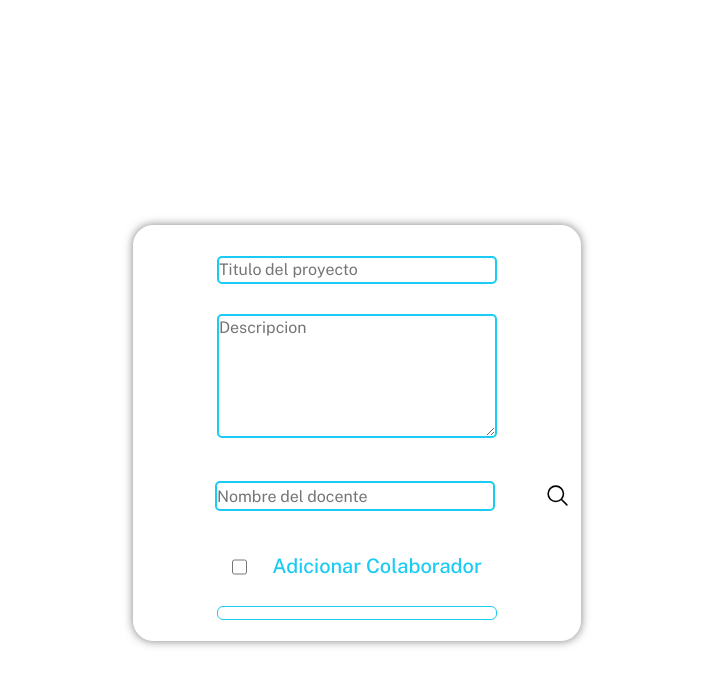
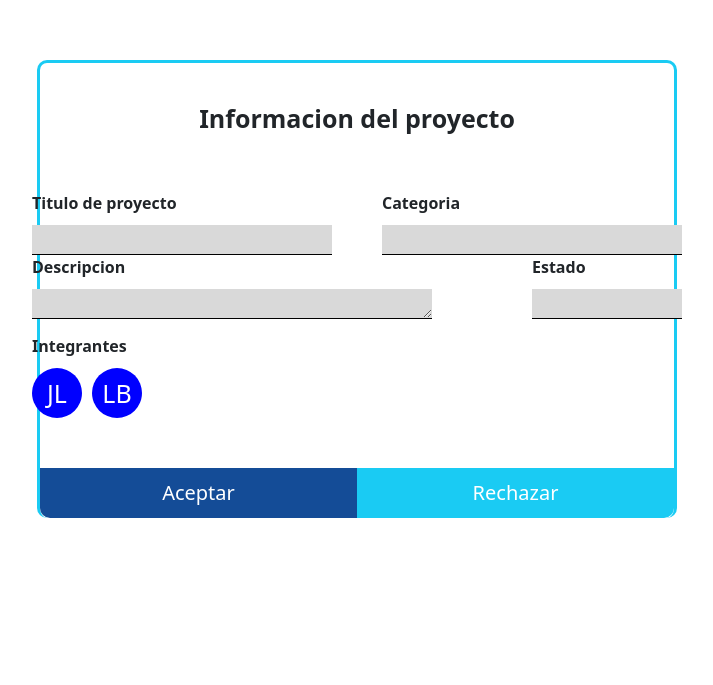
Before and after one commit to JoseLarrada/FrontEndJectCheck, a React (Create React App) app: page /pruebas in a window 1280 px wide. Shown: the part 111-796 px from the top of the page, without its empty margins (283-996 px from the left). Built offline with nearby package versions, Linux system fonts and the light colour scheme.

Commit message:
Componente para ver informacion de proyectos

```diff
--- /dev/null
+++ b/src/Components/viewInfoProject.js
@@ -0,0 +1,45 @@
+import React from 'react'
+import '../styles/inforProject.css'
+
+function viewInfoProject() {
+  return (
+    <div className='viewInfo'>
+        <h1 className='principal_title'>Informacion del proyecto</h1>
+        <div className="bodyInfo">
+            <section className='principal_information'>
+                <span className='info_position'>
+                    <label htmlFor="">Titulo de proyecto</label>
+                    <input type="text" className='input_desing'/>
+                </span>
+                <span className='info_position'>
+                    <label htmlFor="">Categoria</label>
+                    <input type="text" className='input_desing'/>
+                </span>
+            </section>
+            <section className='principal_information'>
+                <span className='info_position'>
+                    <label htmlFor="">Descripcion</label>
+                    <textarea name="" id="" className='input_desing inp_desc'></textarea>
+                </span>
+                <span className='info_position'>
+                    <label htmlFor="" className='inp_sta'>Estado</label>
+                    <input type="text" className='input_desing inp_sta'/>
+                </span>
+            </section>
+            <section className='third_information'>
+                <label htmlFor="">Integrantes</label>
+                <span>
+                    <input className='redondedInput' type="text" value={'JL'} disabled/>
+                    <input className='redondedInput' type="text" value={'LB'} disabled/>
+                </span>
+            </section>
+        </div>
+        <span className='buttons'>
+            <button className='buttons_desing accept'>Aceptar</button>
+            <button className='buttons_desing reject'>Rechazar</button>
+        </span>
+    </div>
+  )
+}
+
+export default viewInfoProject
--- a/src/Routes/Inicio.js
+++ b/src/Routes/Inicio.js
@@ -11,7 +11,7 @@ import Reports from '../Pages/Reports'
 import NewPage from '../Pages/NewPage'
 import Assigment from '../Pages/Assigment'
 import Projects from '../Pages/Projects'
-import FormProject from '../Components/FormProject'
+import FormProject from '../Components/viewInfoProject'
 function Inicio() {
   return (
     <BrowserRouter>
--- /dev/null
+++ b/src/styles/inforProject.css
@@ -0,0 +1,89 @@
+.viewInfo{
+    display: flex;
+    flex-direction: column;
+    gap: 50px;
+    align-items: center;
+    border: 3px solid #1ACBF3;
+    border-bottom: none;
+    border-radius: 10px;
+    width: 50%;
+    position: absolute;
+    top: 50%;
+    left: 50%;
+    transform: translate(-50%, -50%);
+}
+.principal_title{
+    font-size: 25px;
+    font-weight: bold;
+    margin-top: 40px;
+}
+.principal_information{
+    display: flex;
+    flex-direction: row;
+    gap: 50px;
+}
+.info_position{
+    display: flex;
+    flex-direction: column;
+    gap: 10px;
+}
+.info_position>label{
+    font-weight: bold;
+}
+.input_desing{
+    width: 300px;
+    height: 30px;
+    background-color: #D9D9D9 ;
+    border: none;
+    border-bottom: 1px solid black;
+    max-width: 100%;
+}
+.inp_desc{
+    width: 400px;
+}
+.inp_sta{
+    width: 150px;
+    margin-left: 50px;
+}
+.third_information{
+    display: flex;
+    flex-direction: column;
+    margin-top: 15px;
+    gap: 10px;
+    font-weight: bold;
+}
+.third_information>span{
+    display: flex;
+    flex-direction: row;
+    gap: 10px;
+}
+.redondedInput{
+    width: 50px;
+    height: 50px;
+    border-radius: 100%;
+    background-color: blue;
+    border: none;
+    font-size: 25px;
+    color: white;
+    text-align: center;
+}
+.buttons{
+    width: 100%;
+}
+.buttons_desing{
+    width: 50%;
+    border: none;
+    height: 50px;
+    font-size: 20px;
+    color: white;
+
+
+}
+.accept{
+    background-color: #144C97;
+    border-bottom-left-radius: 10px;
+}
+.reject{
+    background-color: #1ACBF3;
+    border-bottom-right-radius: 10px;
+}
```
